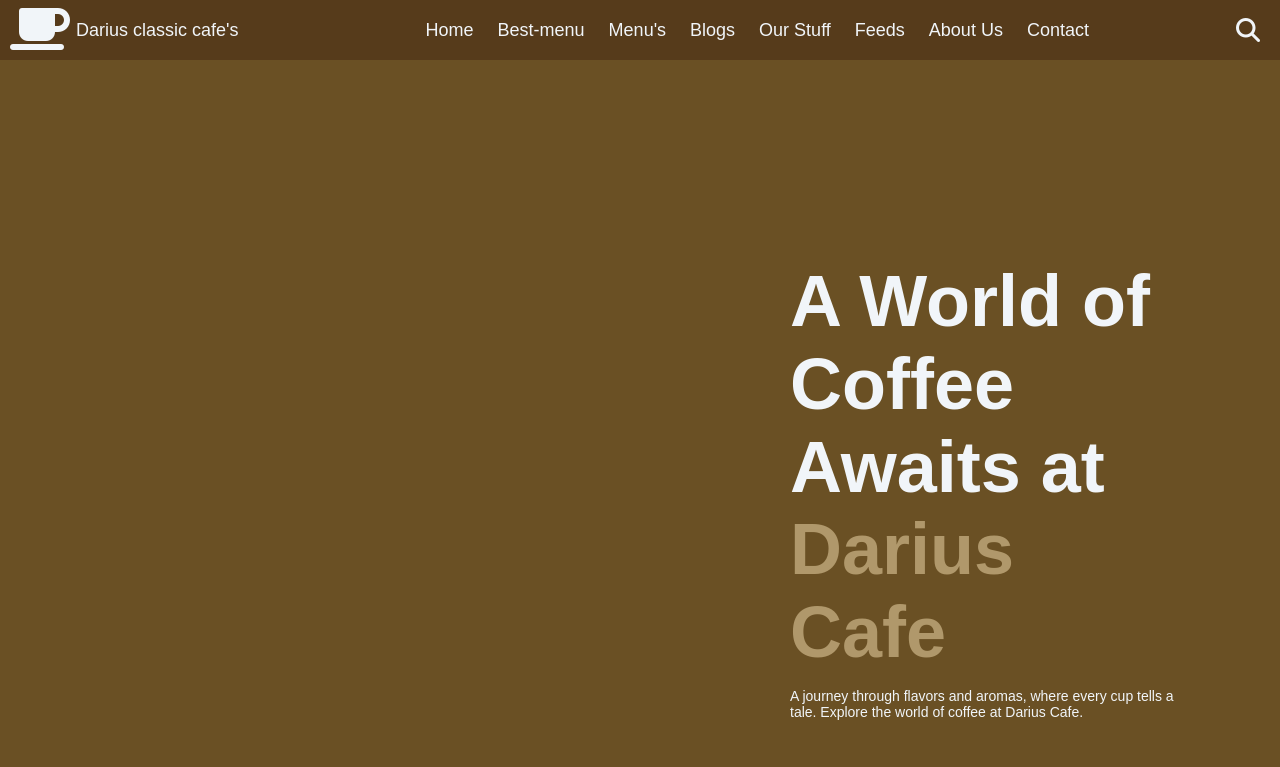
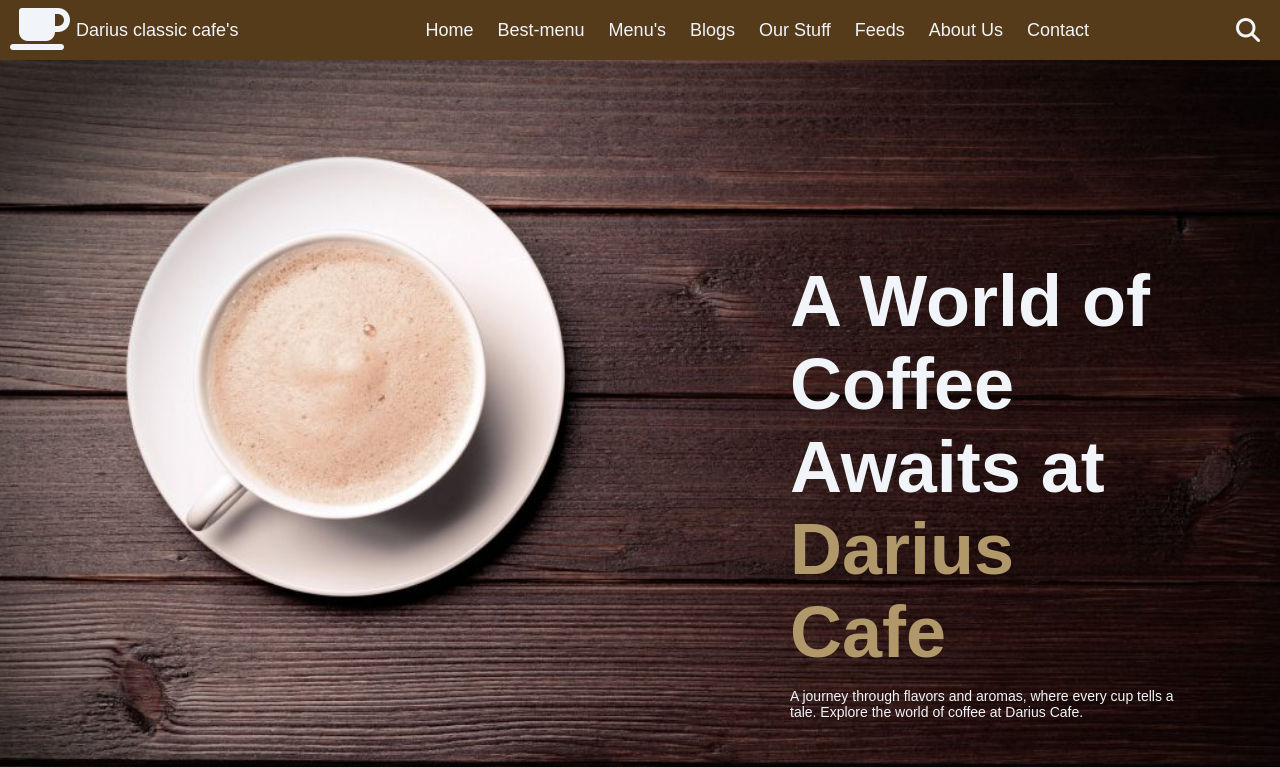
Before and after one commit to AkNOwn389/cafe-web, a website built with Vite: page index.html in a window 1280 px wide. Shown: the top 767 px of the page. Built offline with nearby package versions, Linux system fonts and the light colour scheme; no server answers; files whose address does not match are found by name; a web font is replaced by a local one.

Commit message:
Update main-page.css

```diff
--- a/styles/main-page.css
+++ b/styles/main-page.css
@@ -1,5 +1,5 @@
 .main-section{
-      background-image: url('./public/img/main-background.jpg');
+      background-image: url('https://github.com/AkNOwn389/cafe-web/blob/main/public/img/main-background.jpg?raw=true');
       width: 100%;
       background-repeat: no-repeat;
       background-size: cover;
```
